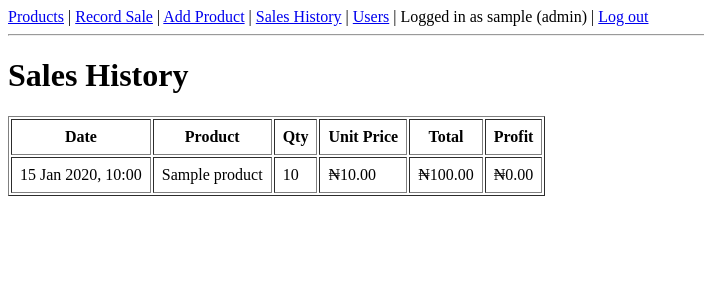
After one commit to odeylennyowoche-pixel/shoptrack, a Flask app: page /sales in a window 1280 px wide. The commit adds this page. Shown: the top 300 px of the page, without its empty margins (0-704 px from the left). Run offline with Flask 3, Linux system fonts and the light colour scheme; the visitor is signed in with stand-in values (Sample User, id 1); tables that the repository leaves empty hold one stand-in row (values such as "Sample post").

Commit message:
Working login, users and sales

```diff
--- a/app.py
+++ b/app.py
@@ -1,11 +1,29 @@
 from datetime import datetime
-from flask import Flask, render_template, request, redirect, url_for, flash
+from functools import wraps
+
+import click
+from flask import Flask, render_template, request, redirect, url_for, flash, session, g
 from flask_sqlalchemy import SQLAlchemy
+from werkzeug.security import generate_password_hash, check_password_hash
 
 app = Flask(__name__)
 app.config["SQLALCHEMY_DATABASE_URI"] = "sqlite:///shoptrack.db"
 app.config["SECRET_KEY"] = "change-this-to-any-random-text"
 db = SQLAlchemy(app)
+
+
+class User(db.Model):
+    id = db.Column(db.Integer, primary_key=True)
+    username = db.Column(db.String(50), unique=True, nullable=False)
+    password_hash = db.Column(db.String(200), nullable=False)
+    role = db.Column(db.String(10), nullable=False)   # "admin" or "cashier"
+
+    def set_password(self, password):
+        # Never store the real password, only a one-way hash of it.
+        self.password_hash = generate_password_hash(password)
+
+    def check_password(self, password):
+        return check_password_hash(self.password_hash, password)
 
 
 class Product(db.Model):
@@ -27,23 +45,126 @@ class Sale(db.Model):
 
     product = db.relationship("Product", backref="sales")
 
+    @property
+    def total(self):
+        return self.quantity * self.unit_price
+
+    @property
+    def profit(self):
+        return self.quantity * (self.unit_price - self.unit_cost)
+
 
 with app.app_context():
     db.create_all()
 
 
+@app.cli.command("create-admin")
+@click.argument("username")
+@click.password_option()
+def create_admin(username, password):
+    """Create the first admin account: flask create-admin USERNAME"""
+    if User.query.filter_by(username=username).first():
+        print(f"User '{username}' already exists.")
+        return
+    user = User(username=username, role="admin")
+    user.set_password(password)
+    db.session.add(user)
+    db.session.commit()
+    print(f"Admin '{username}' created.")
+
+
+@app.before_request
+def load_logged_in_user():
+    # Runs before every request: look up who is logged in (if anyone)
+    # and keep them in g.user so views and templates can use it.
+    user_id = session.get("user_id")
+    g.user = db.session.get(User, user_id) if user_id else None
+
+
+def login_required(view):
+    @wraps(view)
+    def wrapped_view(*args, **kwargs):
+        if g.user is None:
+            flash("Please log in first.")
+            return redirect(url_for("login"))
+        return view(*args, **kwargs)
+    return wrapped_view
+
+
+def admin_required(view):
+    @wraps(view)
+    def wrapped_view(*args, **kwargs):
+        if g.user is None:
+            flash("Please log in first.")
+            return redirect(url_for("login"))
+        if g.user.role != "admin":
+            flash("Only an admin can do that.")
+            return redirect(url_for("home"))
+        return view(*args, **kwargs)
+    return wrapped_view
+
+
+@app.route("/login", methods=["GET", "POST"])
+def login():
+    if request.method == "POST":
+        user = User.query.filter_by(username=request.form["username"].strip()).first()
+        if user and user.check_password(request.form["password"]):
+            session.clear()
+            session["user_id"] = user.id
+            flash(f"Welcome, {user.username}.")
+            return redirect(url_for("home"))
+        flash("Wrong username or password.")
+    return render_template("login.html")
+
+
+@app.route("/logout")
+def logout():
+    session.clear()
+    flash("You have been logged out.")
+    return redirect(url_for("login"))
+
+
+@app.route("/users", methods=["GET", "POST"])
+@admin_required
+def users():
+    if request.method == "POST":
+        username = request.form["username"].strip()
+        password = request.form["password"]
+        role = request.form["role"]
+        if role not in ("admin", "cashier"):
+            flash("Invalid role.")
+        elif len(password) < 6:
+            flash("Password must be at least 6 characters.")
+        elif User.query.filter_by(username=username).first():
+            flash(f"Username '{username}' is already taken.")
+        else:
+            user = User(username=username, role=role)
+            user.set_password(password)
+            db.session.add(user)
+            db.session.commit()
+            flash(f"{role.title()} '{username}' created.")
+        return redirect(url_for("users"))
+    all_users = User.query.order_by(User.username).all()
+    return render_template("users.html", users=all_users)
+
+
 @app.route("/")
+@login_required
 def home():
+    if g.user.role == "cashier":
+        return redirect(url_for("record_sale"))
     return redirect(url_for("products"))
 
 
 @app.route("/products")
+@login_required
 def products():
     all_products = Product.query.order_by(Product.name).all()
     return render_template("products.html", products=all_products)
 
 
 @app.route("/products/add", methods=["GET", "POST"])
+@admin_required
 def add_product():
     if request.method == "POST":
         product = Product(
@@ -61,6 +182,7 @@ def add_product():
 
 
 @app.route("/products/<int:product_id>/edit", methods=["GET", "POST"])
+@admin_required
 def edit_product(product_id):
     product = db.get_or_404(Product, product_id)
     if request.method == "POST":
@@ -76,6 +198,7 @@ def edit_product(product_id):
 
 
 @app.route("/products/<int:product_id>/delete", methods=["POST"])
+@admin_required
 def delete_product(product_id):
     product = db.get_or_404(Product, product_id)
     if product.sales:
@@ -87,5 +210,40 @@ def delete_product(product_id):
     return redirect(url_for("products"))
 
 
+@app.route("/sales/new", methods=["GET", "POST"])
+@login_required
+def record_sale():
+    if request.method == "POST":
+        product = db.get_or_404(Product, int(request.form["product_id"]))
+        quantity = int(request.form["quantity"])
+        if quantity < 1:
+            flash("Quantity must be at least 1.")
+        elif quantity > product.stock:
+            flash(f"Only {product.stock} {product.name} left in stock.")
+        else:
+            # Copy today's price and cost into the sale, so changing the
+            # product's price later doesn't rewrite old sales.
+            sale = Sale(
+                product=product,
+                quantity=quantity,
+                unit_price=product.price,
+                unit_cost=product.cost,
+            )
+            product.stock -= quantity
+            db.session.add(sale)
+            db.session.commit()
+            flash(f"Sold {quantity} x {product.name} for ₦{sale.total:,.2f}.")
+        return redirect(url_for("record_sale"))
+    in_stock = Product.query.filter(Product.stock > 0).order_by(Product.name).all()
+    return render_template("record_sale.html", products=in_stock)
+
+
+@app.route("/sales")
+@admin_required
+def sales():
+    recent_sales = Sale.query.order_by(Sale.sold_at.desc()).limit(50).all()
+    return render_template("sales.html", sales=recent_sales)
+
+
 if __name__ == "__main__":
     app.run(debug=True)
--- a/templates/base.html
+++ b/templates/base.html
@@ -6,8 +6,19 @@
 </head>
 <body>
     <nav>
-        <a href="{{ url_for('products') }}">Products</a> |
-        <a href="{{ url_for('add_product') }}">Add Product</a>
+        {% if g.user %}
+            <a href="{{ url_for('products') }}">Products</a> |
+            <a href="{{ url_for('record_sale') }}">Record Sale</a>
+            {% if g.user.role == "admin" %}
+                | <a href="{{ url_for('add_product') }}">Add Product</a>
+                | <a href="{{ url_for('sales') }}">Sales History</a>
+                | <a href="{{ url_for('users') }}">Users</a>
+            {% endif %}
+            | Logged in as {{ g.user.username }} ({{ g.user.role }})
+            | <a href="{{ url_for('logout') }}">Log out</a>
+        {% else %}
+            <a href="{{ url_for('login') }}">Log in</a>
+        {% endif %}
     </nav>
     <hr>
 
--- a/templates/products.html
+++ b/templates/products.html
@@ -10,7 +10,7 @@
         <th>Price</th>
         <th>Cost</th>
         <th>Stock</th>
-        <th>Actions</th>
+        {% if g.user.role == "admin" %}<th>Actions</th>{% endif %}
     </tr>
     {% for p in products %}
     <tr>
@@ -21,6 +21,7 @@
             {{ p.stock }}
             {% if p.stock <= p.low_stock_level %}<strong>(LOW)</strong>{% endif %}
         </td>
+        {% if g.user.role == "admin" %}
         <td>
             <a href="{{ url_for('edit_product', product_id=p.id) }}">Edit</a>
             <form method="POST"
@@ -30,6 +31,7 @@
                 <button type="submit">Delete</button>
             </form>
         </td>
+        {% endif %}
     </tr>
     {% endfor %}
 </table>
--- /dev/null
+++ b/templates/sales.html
@@ -0,0 +1,30 @@
+{% extends "base.html" %}
+
+{% block content %}
+<h1>Sales History</h1>
+
+{% if sales %}
+<table border="1" cellpadding="8">
+    <tr>
+        <th>Date</th>
+        <th>Product</th>
+        <th>Qty</th>
+        <th>Unit Price</th>
+        <th>Total</th>
+        <th>Profit</th>
+    </tr>
+    {% for s in sales %}
+    <tr>
+        <td>{{ s.sold_at.strftime("%d %b %Y, %H:%M") }}</td>
+        <td>{{ s.product.name }}</td>
+        <td>{{ s.quantity }}</td>
+        <td>₦{{ "{:,.2f}".format(s.unit_price) }}</td>
+        <td>₦{{ "{:,.2f}".format(s.total) }}</td>
+        <td>₦{{ "{:,.2f}".format(s.profit) }}</td>
+    </tr>
+    {% endfor %}
+</table>
+{% else %}
+<p>No sales recorded yet.</p>
+{% endif %}
+{% endblock %}
```
Also changed, not shown: templates/login.html (added, +11 -0 lines), templates/record_sale.html (added, +21 -0 lines), templates/users.html (added, +31 -0 lines), .claude/launch.json (added).
